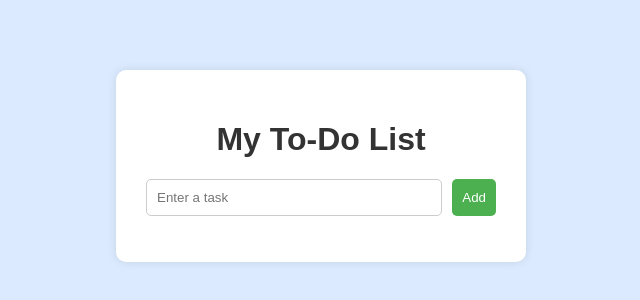
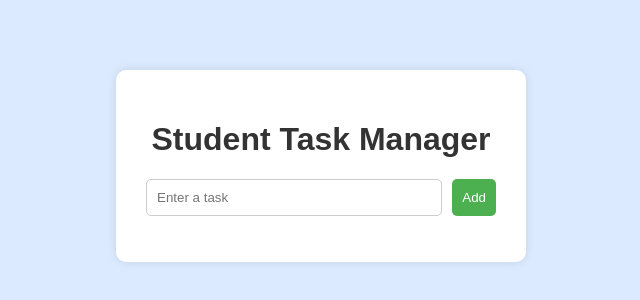
Before and after one commit to mishapictlab/devops-task-manager, a plain HTML site: page index.html in a window 1280 px wide. Shown: the part 234-534 px from the top of the page, without its empty margins (319-959 px from the left). Drawn offline with Linux system fonts and the light colour scheme.

Commit message:
made wrong change

```diff
--- a/index.html
+++ b/index.html
@@ -9,7 +9,7 @@
 <body>
 
     <div class="container">
-        <h1>My To-Do List</h1>
+        <h1>Student Task Manager</h1>
 
         <div class="input-box">
             <input type="text" id="taskInput" placeholder="Enter a task">
```
